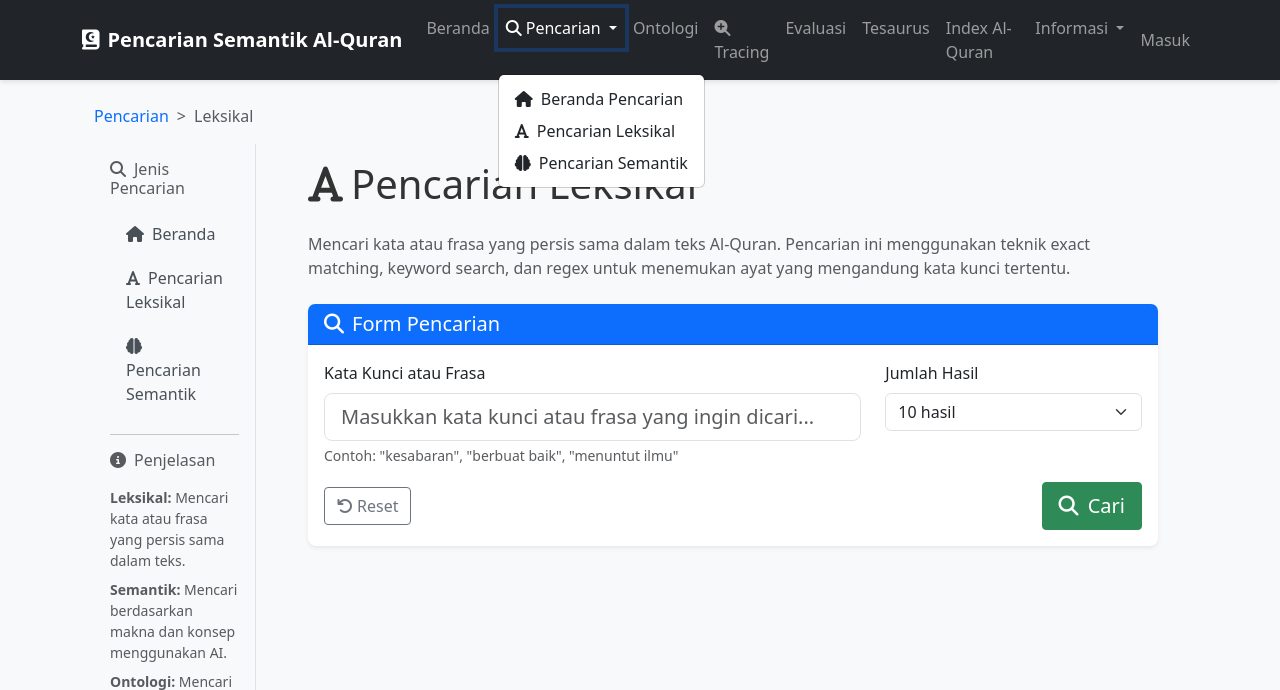
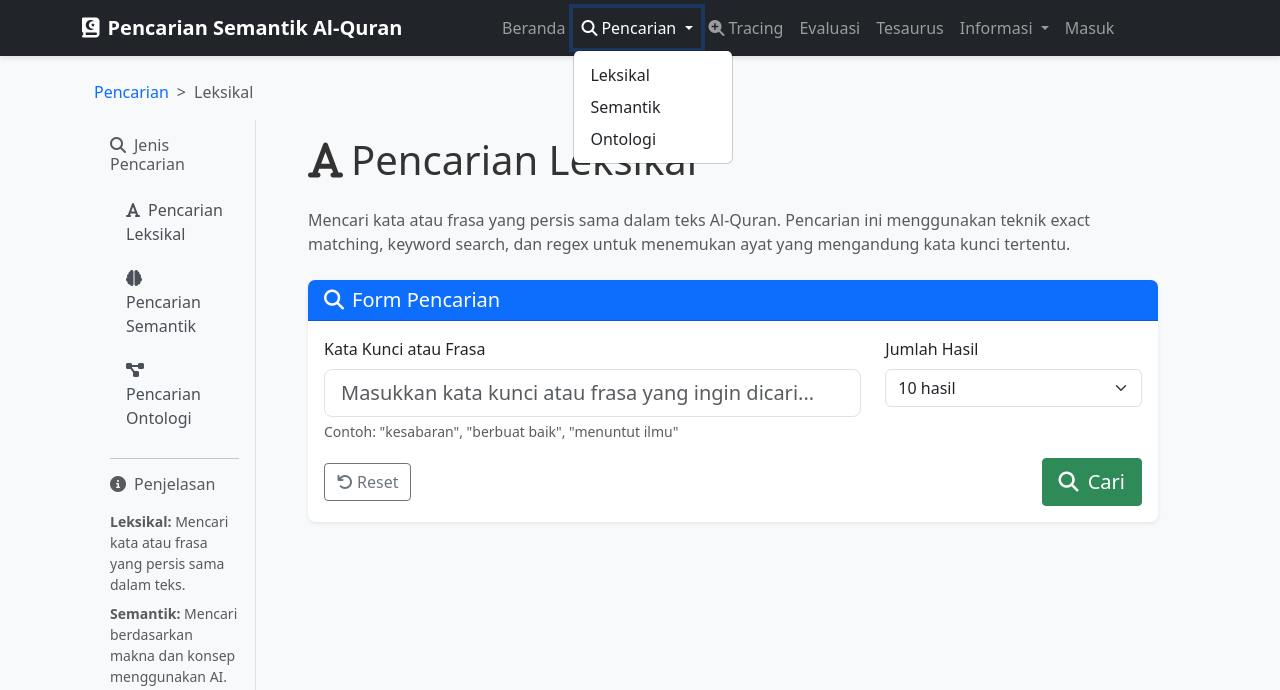
Before and after one commit to rendiputra06/remake-semantic-search, a Flask app: page /search/lexical in a window 1280 px wide, after a click on "Pencarian". Shown: the top 690 px of the page. Run offline with Flask 3, Linux system fonts and the light colour scheme; some web fonts are replaced.

Commit message:
Menambahkan halaman pencarian ontologi baru dengan route `/ontology/search` dan template `ontology_search.html`. Memperbarui fungsionalitas pencarian dengan penanganan batas hasil yang lebih baik, mengizinkan nilai `null` untuk tak terbatas. Memperbarui antarmuka pengguna dengan opsi baru untuk batas hasil di halaman pencarian leksikal dan semantik. Mengoptimalkan navigasi dengan menambahkan tautan ke pencarian ontologi di layout.

```diff
--- a/app/api/routes/search.py
+++ b/app/api/routes/search.py
@@ -47,7 +47,8 @@ def search():
 
         query = data.get('query', '').strip()
         model_type = data.get('model', 'word2vec')
-        result_limit = int(data.get('limit', 10))
+        limit_raw = data.get('limit', 10)
+        result_limit = int(limit_raw) if limit_raw is not None and limit_raw != 0 else None
         threshold = float(data.get('threshold', 0.5))
 
         if not query:
@@ -138,7 +139,8 @@ def lexical_search():
         query = data.get('query', '').strip()
         exact_match = data.get('exact_match', False)
         use_regex = data.get('use_regex', False)
-        limit = int(data.get('limit', 10))
+        limit_raw = data.get('limit', 10)
+        limit = int(limit_raw) if limit_raw is not None and limit_raw != 0 else None
 
         if not query:
             return error_response(400, 'Query tidak boleh kosong')
--- a/app/public.py
+++ b/app/public.py
@@ -88,3 +88,10 @@ def semantic_search():
     Halaman pencarian semantic
     """
     return render_template('semantic_search.html')
+
+@public_bp.route('/ontology/search')
+def ontology_search():
+    """
+    Halaman pencarian ontology
+    """
+    return render_template('ontology_search.html')
--- a/static/js/lexical_search.js
+++ b/static/js/lexical_search.js
@@ -63,7 +63,7 @@ function performLexicalSearch() {
     query: query,
     exact_match: exactMatch,
     use_regex: useRegex,
-    limit: parseInt(limit),
+    limit: parseInt(limit) || null, // Jika 0, kirim null untuk tak terbatas
   };
 
   // Make API call
--- a/static/js/semantic_search.js
+++ b/static/js/semantic_search.js
@@ -44,7 +44,7 @@ function performSemanticSearch() {
   const requestData = {
     query: query,
     model: model,
-    limit: parseInt(limit),
+    limit: parseInt(limit) || null, // Jika 0, kirim null untuk tak terbatas
     threshold: parseFloat(threshold),
   };
 
--- a/templates/layout.html
+++ b/templates/layout.html
@@ -63,30 +63,31 @@
                 <i class="fas fa-search me-1"></i>Pencarian
               </a>
               <ul class="dropdown-menu" aria-labelledby="searchDropdown">
-                <li>
+                <!-- <li>
                   <a class="dropdown-item" href="/search">
                     <i class="fas fa-home me-2"></i>Beranda Pencarian
                   </a>
+                </li> -->
+                <li>
+                  <a class="dropdown-item" href="/search/lexical"> Leksikal </a>
                 </li>
                 <li>
-                  <a class="dropdown-item" href="/search/lexical">
-                    <i class="fas fa-font me-2"></i>Pencarian Leksikal
+                  <a class="dropdown-item" href="/search/semantic">
+                    Semantik
                   </a>
                 </li>
                 <li>
-                  <a class="dropdown-item" href="/search/semantic">
-                    <i class="fas fa-brain me-2"></i>Pencarian Semantik
-                  </a>
+                  <a class="dropdown-item" href="/ontology"> Ontologi </a>
                 </li>
               </ul>
             </li>
-            <li class="nav-item">
+            <!-- <li class="nav-item">
               <a
                 class="nav-link {% if request.endpoint == 'ontology_search' %}active{% endif %}"
                 href="{{ url_for('ontology_search') }}"
                 >Ontologi</a
               >
-            </li>
+            </li> -->
             <li class="nav-item">
               <a
                 class="nav-link {% if request.endpoint == 'ontology_trace' %}active{% endif %}"
@@ -108,13 +109,13 @@
                 >Tesaurus</a
               >
             </li>
-            <li class="nav-item">
+            <!-- <li class="nav-item">
               <a
                 class="nav-link {% if request.endpoint == 'quran_index' %}active{% endif %}"
                 href="{{ url_for('quran_index') }}"
                 >Index Al-Quran</a
               >
-            </li>
+            </li> -->
 
             <li class="nav-item dropdown">
               <a
--- a/templates/lexical_search.html
+++ b/templates/lexical_search.html
@@ -49,6 +49,7 @@ Pencarian Semantik Al-Quran{% endblock %} {% block breadcrumb %}
                 <option value="20">20 hasil</option>
                 <option value="50">50 hasil</option>
                 <option value="100">100 hasil</option>
+                <option value="0">Tak Terbatas</option>
               </select>
             </div>
           </div>
--- a/templates/ontology_search.html
+++ b/templates/ontology_search.html
@@ -1,5 +1,7 @@
-{% extends "layout.html" %} {% block title %}Pencarian Ontologi{% endblock %} {%
-block content %}
+{% extends "search_layout.html" %} {% block title %}Pencarian Ontologi - Mesin
+Pencarian Semantik Al-Quran{% endblock %} {% block breadcrumb %}
+<li class="breadcrumb-item active" aria-current="page">Ontologi</li>
+{% endblock %} {% block search_content %}
 <div class="container mt-4">
   <h1 class="mb-4">Pencarian Ontologi (Eksperimen)</h1>
 
--- a/templates/search_layout.html
+++ b/templates/search_layout.html
@@ -68,12 +68,12 @@
           <i class="fas fa-search me-2"></i>Jenis Pencarian
         </h6>
         <nav class="nav flex-column">
-          <a
+          <!-- <a
             class="nav-link {% if request.endpoint == 'search_main' %}active{% endif %}"
             href="/search"
           >
             <i class="fas fa-home me-2"></i>Beranda
-          </a>
+          </a> -->
           <a
             class="nav-link {% if request.endpoint == 'lexical_search' %}active{% endif %}"
             href="/search/lexical"
@@ -85,6 +85,12 @@
             href="/search/semantic"
           >
             <i class="fas fa-brain me-2"></i>Pencarian Semantik
+          </a>
+          <a
+            class="nav-link {% if request.endpoint == 'ontology_search' %}active{% endif %}"
+            href="/ontology/search"
+          >
+            <i class="fas fa-project-diagram me-2"></i>Pencarian Ontologi
           </a>
         </nav>
 
--- a/templates/semantic_search.html
+++ b/templates/semantic_search.html
@@ -65,6 +65,7 @@ Pencarian Semantik Al-Quran{% endblock %} {% block breadcrumb %}
                 <option value="20">20 hasil</option>
                 <option value="50">50 hasil</option>
                 <option value="100">100 hasil</option>
+                <option value="0">Tak Terbatas</option>
               </select>
             </div>
           </div>
```
